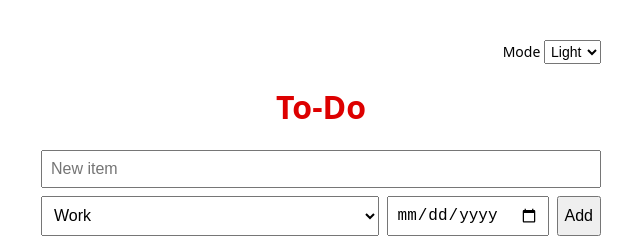
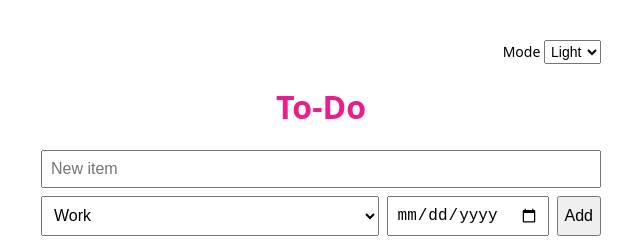
Before and after one commit to laksackt-sketch/Todo, a plain HTML site: page index.html in a window 1280 px wide. Shown: the top 240 px of the page, 319-959 px from the left. Drawn offline with Linux system fonts and the light colour scheme.

Commit message:
Make title pink
Co-Authored-By: Claude Sonnet 5.5 <noreply@anthropic.com>

```diff
--- a/index.html
+++ b/index.html
@@ -8,12 +8,12 @@
   :root {
     color-scheme: light;
     --bg: #fff; --fg: #000; --muted: #888; --border: #ddd;
-    --tag-bg: #e8f0fe; --tag-fg: #246; --danger: #c00; --link: #06c; --title: #d00;
+    --tag-bg: #e8f0fe; --tag-fg: #246; --danger: #c00; --link: #06c; --title: #e91e8c;
   }
   :root[data-theme=dark] {
     color-scheme: dark;
     --bg: #1b1b1f; --fg: #eee; --muted: #9a9aa3; --border: #3a3a42;
-    --tag-bg: #2b3a55; --tag-fg: #cfe0ff; --danger: #ff6b6b; --link: #6cb0ff; --title: #ff5c5c;
+    --tag-bg: #2b3a55; --tag-fg: #cfe0ff; --danger: #ff6b6b; --link: #6cb0ff; --title: #ff7eb9;
   }
   body { font-family: system-ui, sans-serif; max-width: 560px; margin: 40px auto; padding: 0 16px;
          background: var(--bg); color: var(--fg); }
```
